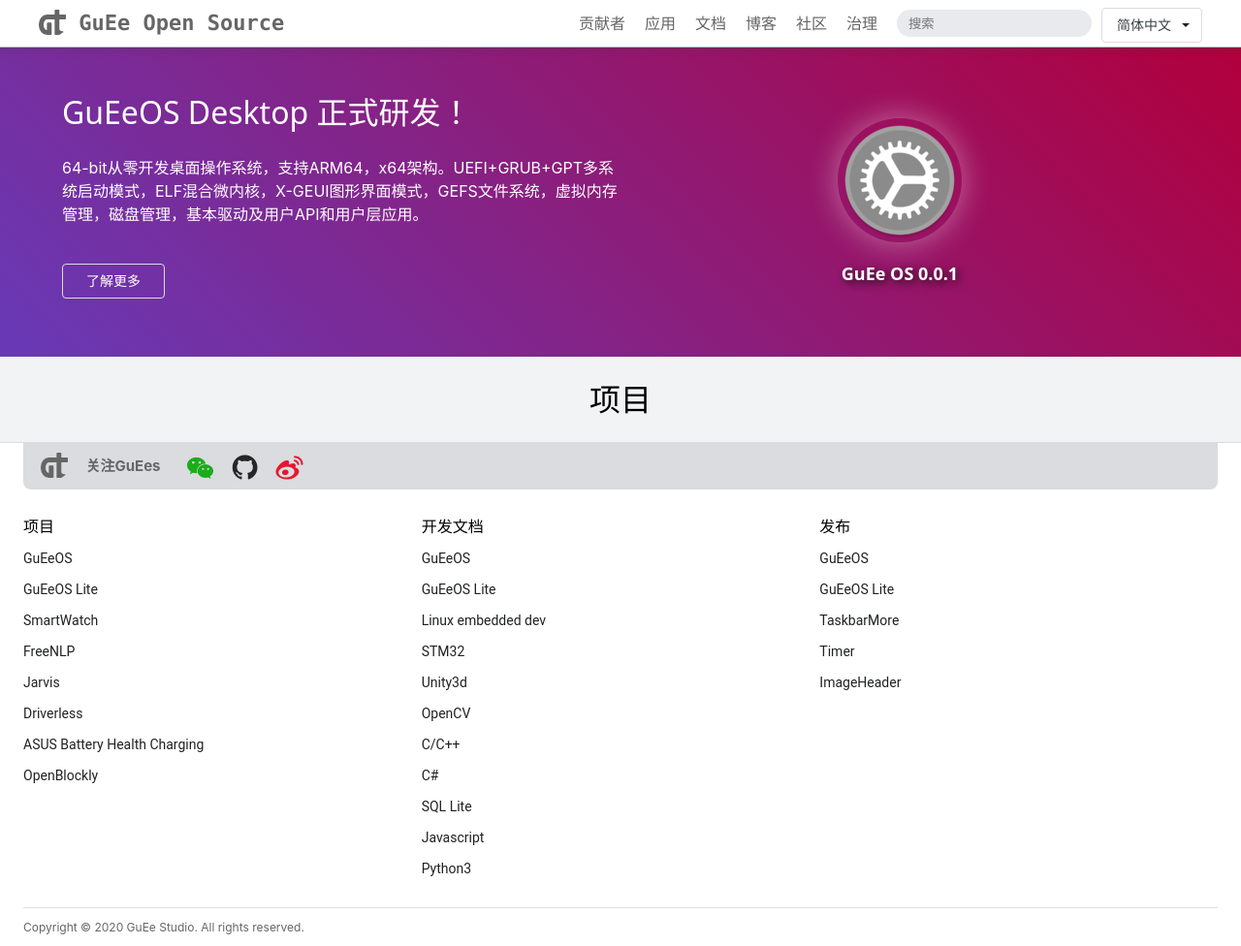
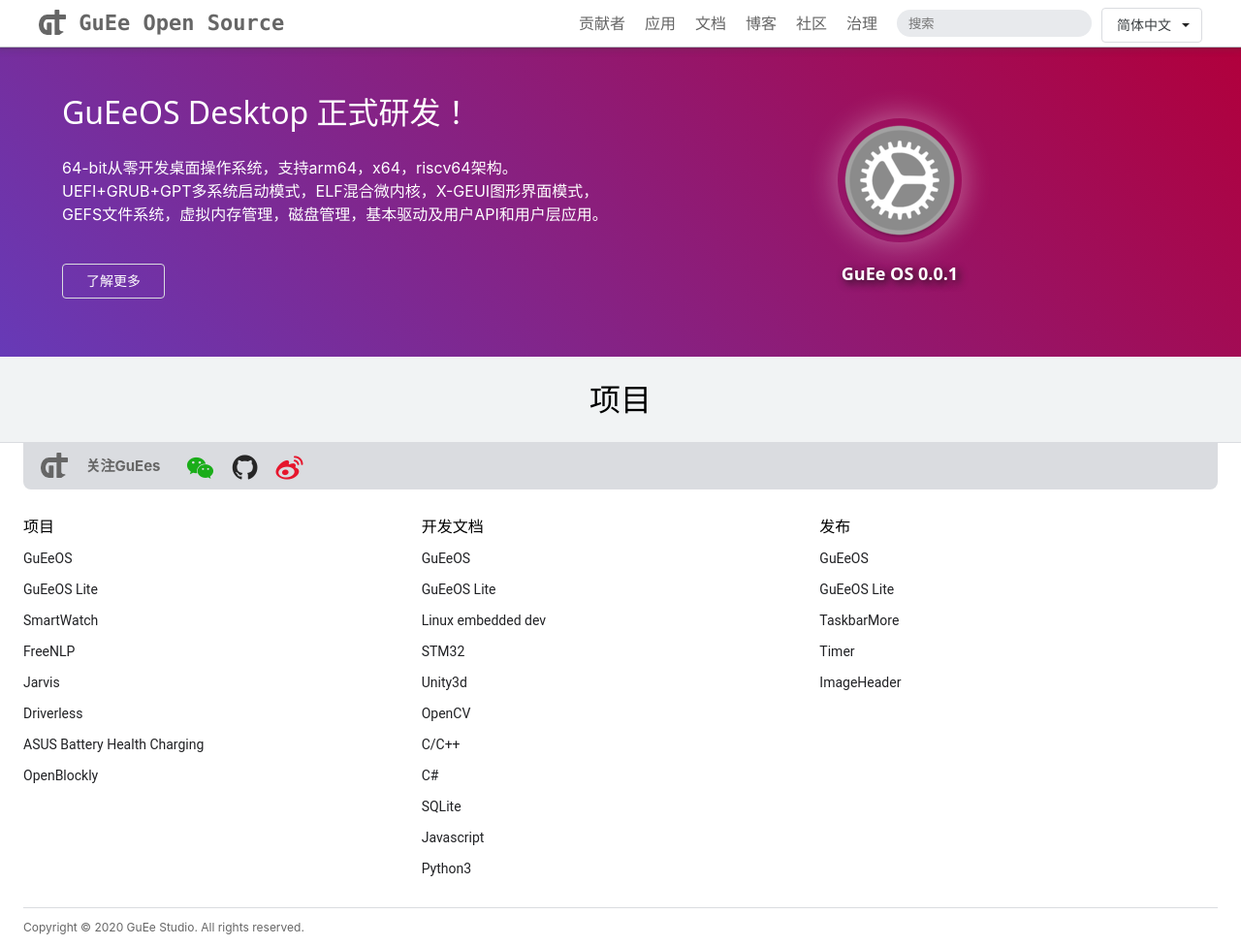
Before and after one commit to DoctorMrGUI/DoctorMrGUI.github.io, a plain HTML site: page index.html in a window 1280 px wide. Shown: the whole page at 97% size. Drawn offline with Linux system fonts and the light colour scheme.

Commit message:
chang text

```diff
--- a/index.html
+++ b/index.html
@@ -41,7 +41,7 @@
                 <div class="main-top-left">
                     <h3 class="main-top-h3">GuEeOS Desktop 正式研发！</h3>
                     <div>
-                        64-bit从零开发桌面操作系统，支持ARM64，x64架构。UEFI+GRUB+GPT多系统启动模式，ELF混合微内核，X-GEUI图形界面模式，GEFS文件系统，虚拟内存管理，磁盘管理，基本驱动及用户API和用户层应用。
+                        64-bit从零开发桌面操作系统，支持arm64，x64，riscv64架构。UEFI+GRUB+GPT多系统启动模式，ELF混合微内核，X-GEUI图形界面模式，GEFS文件系统，虚拟内存管理，磁盘管理，基本驱动及用户API和用户层应用。
                     </div>
                     <div class="learn-more-box">
                         <a class="learn-more" href="https://github.com/GuEe-GUI/GuEeOS">了解更多</a>
@@ -96,7 +96,7 @@
                             <li><a href="#">OpenCV</a></li>
                             <li><a href="#">C/C++</a></li>
                             <li><a href="#">C#</a></li>
-                            <li><a href="#">SQL Lite</a></li>
+                            <li><a href="#">SQLite</a></li>
                             <li><a href="#">Javascript</a></li>
                             <li><a href="#">Python3</a></li>
                         </ul>
```
